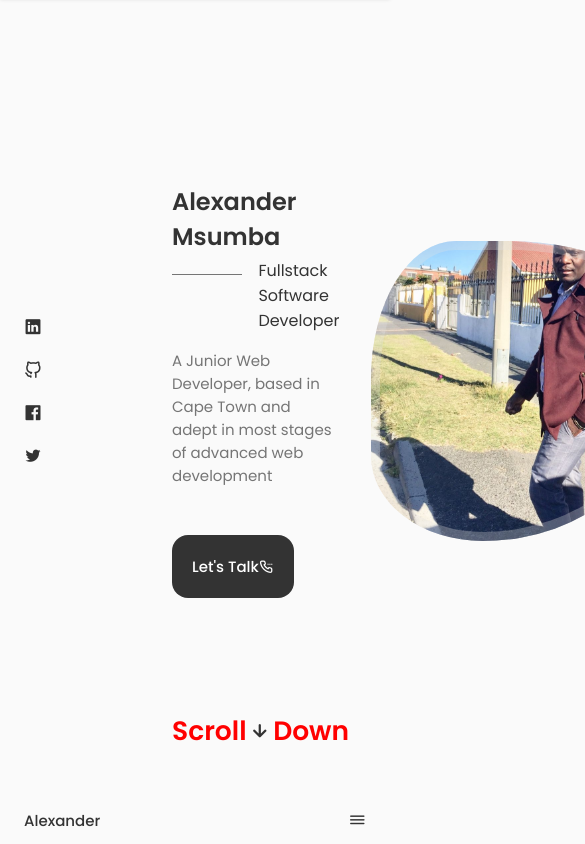
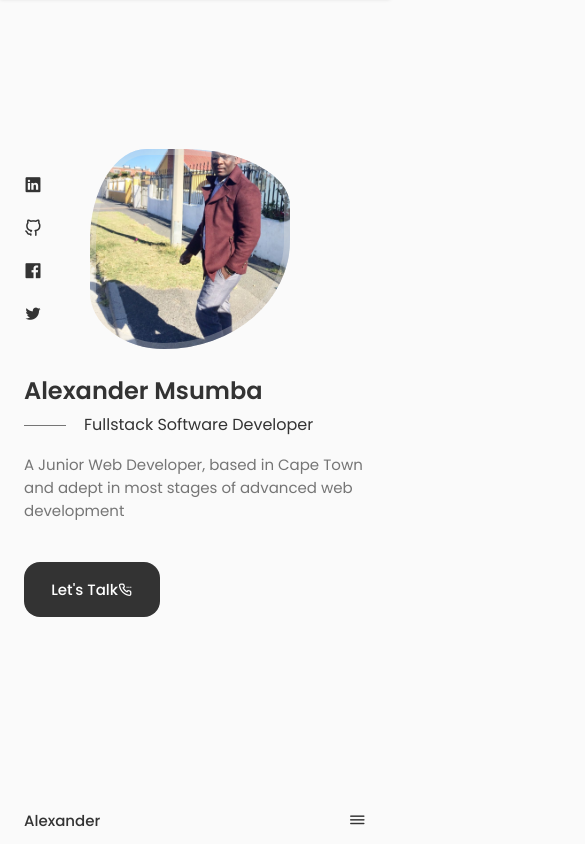
Before and after one commit to MSUMBA-art/new-latest-portfolio, a React (Create React App) app: page / in a window 390 px wide. Shown: the top 844 px of the page, 585 px wide, since content can reach past the window. Built offline with nearby package versions, Linux system fonts and the light colour scheme.

Commit message:
worked on home section responsivness

```diff
--- a/src/App.css
+++ b/src/App.css
@@ -150,7 +150,7 @@
   display: inline-block;
   background-color: var(--title-color);
   color: var(--container-color);
-  padding: 1.25rem;
+  padding: 1.2rem;
   border-radius: 1rem;
   font-weight: var(--font-medium);
 }
@@ -175,6 +175,15 @@
     margin-left: var(--mb-1-5);
     margin-right: var(--mb-1-5);
   }
+
+  .button {
+    padding: 1rem 1.7rem;
+  }
+
+  .button-icon {
+    width: 22px;
+    height: 22px;
+  }
 }
 
 
--- a/src/components/home/home.css
+++ b/src/components/home/home.css
@@ -127,3 +127,72 @@
    margin-right: var(--mb-0-25);
    margin-left: 2px;
 } */
+
+
+/* ===== BREAKPOINTS =====  */
+/* for large devices  */
+@media screen and (max-width: 992px) {
+  .home-content {
+    grid-template-columns: 100px repeat(2, 1fr);
+   column-gap: 1.25rem;
+  }
+
+  .home-subtitle {
+    padding-left: 3.75rem;
+    margin-bottom: var(--mb-1);
+  }
+
+  .home-subtitle::before {
+    width: 42px;
+    top: 0.8rem;
+  }
+
+  .home-description {
+max-width: initial;
+margin-bottom: var(--mb-2-5);
+  }
+
+  .home-image {
+    width: 250px;
+    height: 250px;
+     box-shadow: inset 0 0 0 8px rgba(225 225 225 / 30%);
+  }
+
+  .home-scroll {
+    margin-left: 7.5rem;
+  }
+}
+
+/* ====== for medium devices =====  */
+@media screen and (max-width: 768px) {
+  .home-content {
+    grid-template-columns: 0.5fr 3fr;
+    padding-top: 3.3rem;
+  }
+.home-image {
+    order: initial;
+    justify-self: initial;
+     box-shadow: inset 0 0 0 6px rgba(225 225 225 / 30%);
+     width: 200px;
+     height: 200px;
+     border-radius: 50%;
+  }
+
+  .home-data {
+    grid-column: 1/3;
+  }
+
+  .home-scroll {
+    display: none;
+  }
+}
+
+
+
+/* ====== for small devices =====  */
+@media screen and (max-width: 350px) {
+  /* .home-image {
+    width: 180px;
+    height: 18px;
+  } */
+}
```
